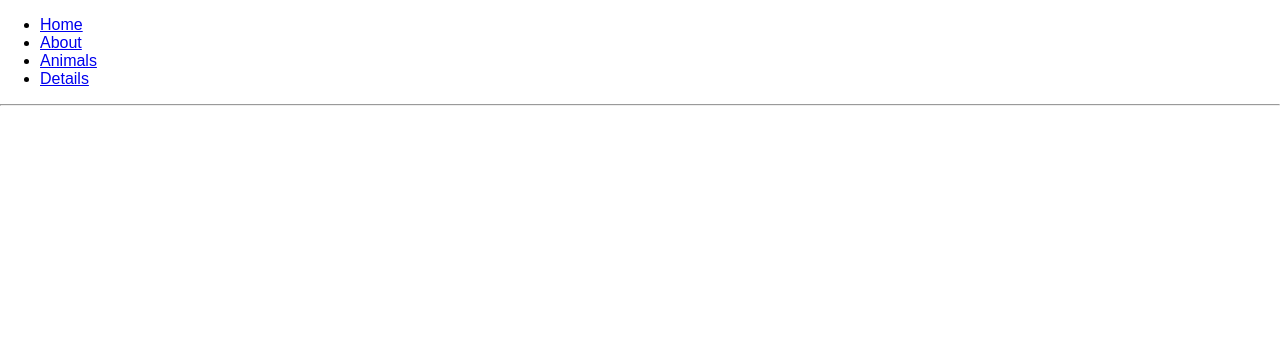
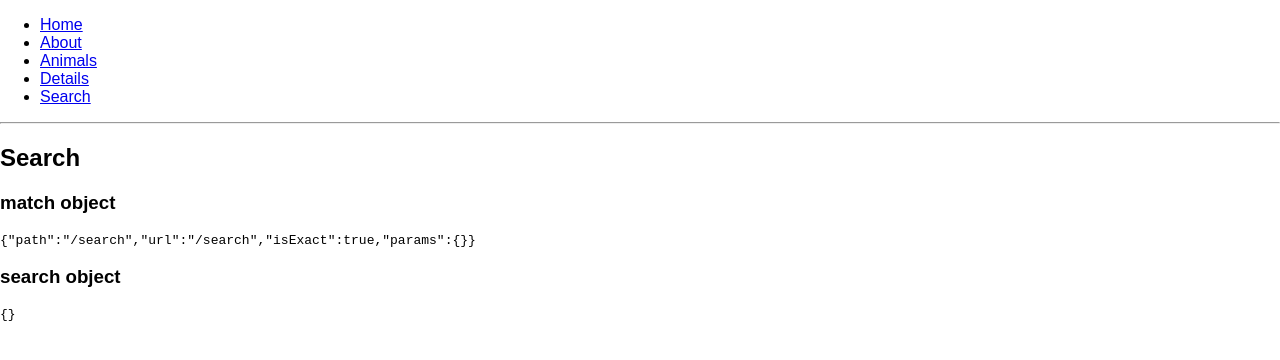
Before and after one commit to crouton21/react-router, a React (Create React App) app: page /search in a window 1280 px wide. Shown: the top 360 px of the page. Built offline with nearby package versions, Linux system fonts and the light colour scheme.

Commit message:
add query string search parameters

```diff
--- a/package.json
+++ b/package.json
@@ -3,6 +3,7 @@
   "version": "0.1.0",
   "private": true,
   "dependencies": {
+    "query-string": "^5.1.0",
     "react": "^16.2.0",
     "react-dom": "^16.2.0",
     "react-router-dom": "^4.2.2",
--- a/src/App.js
+++ b/src/App.js
@@ -6,6 +6,7 @@ import Home from './pages/Home/Home';
 import About from './pages/About/About';
 import Animals from './pages/Animals/Animals';
 import Details from './pages/Details/Details';
+import Search from './pages/Search/Search';
 
 class App extends Component {
   render() {
@@ -26,6 +27,9 @@ class App extends Component {
               <li>
                 <Link to="/details">Details</Link>
               </li>
+              <li>
+                <Link to="/search">Search</Link>
+              </li>
             </ul>
 
             <hr />
@@ -34,8 +38,13 @@ class App extends Component {
             <Route path="/about" component={About} />
             <Route path="/animals" component={Animals} />
 
-            {/* Required Parameter */}
+            {/* Required Parameter, make optional by adding a '?' */}
             <Route path="/details/:id" component={Details} />
+
+            {/* Search Parameters */}
+            {/* This on is tricky, more information can be found here */}
+            {/* https://github.com/ReactTraining/react-router/issues/4410#issuecomment-316239553 */}
+            <Route path="/search" component={Search} />
           </div>
         </Router>
       </div>
--- /dev/null
+++ b/src/pages/Search/Search.js
@@ -0,0 +1,28 @@
+import React, { Component } from 'react';
+import qs from 'query-string';
+
+class Search extends Component {
+    constructor (props) {
+        super(props);
+    }
+
+    componentDidMount() {
+        // cool database query could go here!
+        console.log(qs.parse(this.props.location.search));
+    }
+
+    render() {
+        return (
+            <div>
+                <h2>Search</h2>
+                <h3>match object</h3>
+                <pre>{JSON.stringify(this.props.match)}</pre>
+                <h3>search object</h3>
+                <pre>{JSON.stringify(qs.parse(this.props.location.search))}</pre>
+            </div>
+        );
+
+    }
+};
+
+export default Search;
```
Also changed, not shown: 1 other file (tests, documents, lock files or other folders).
